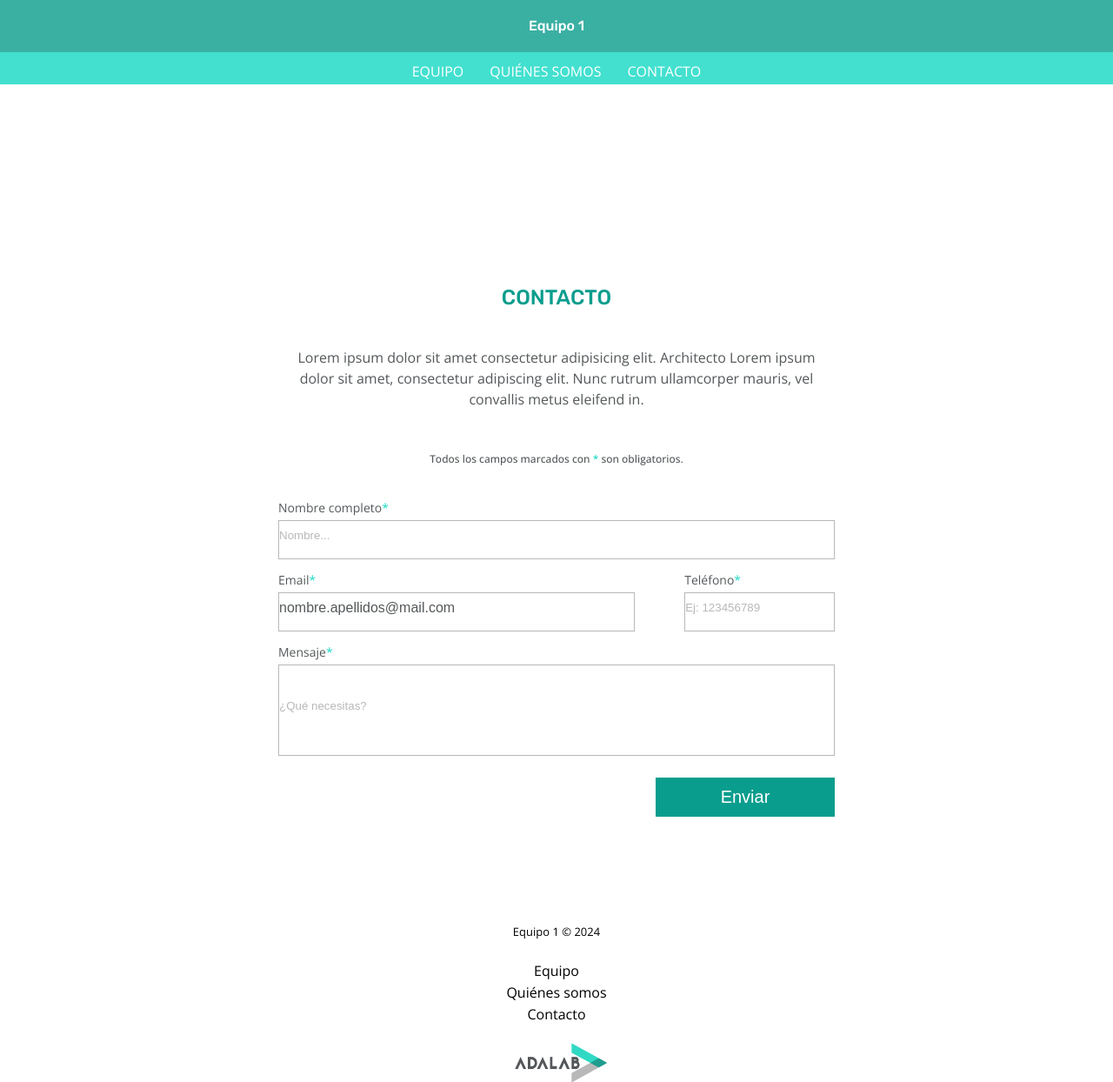
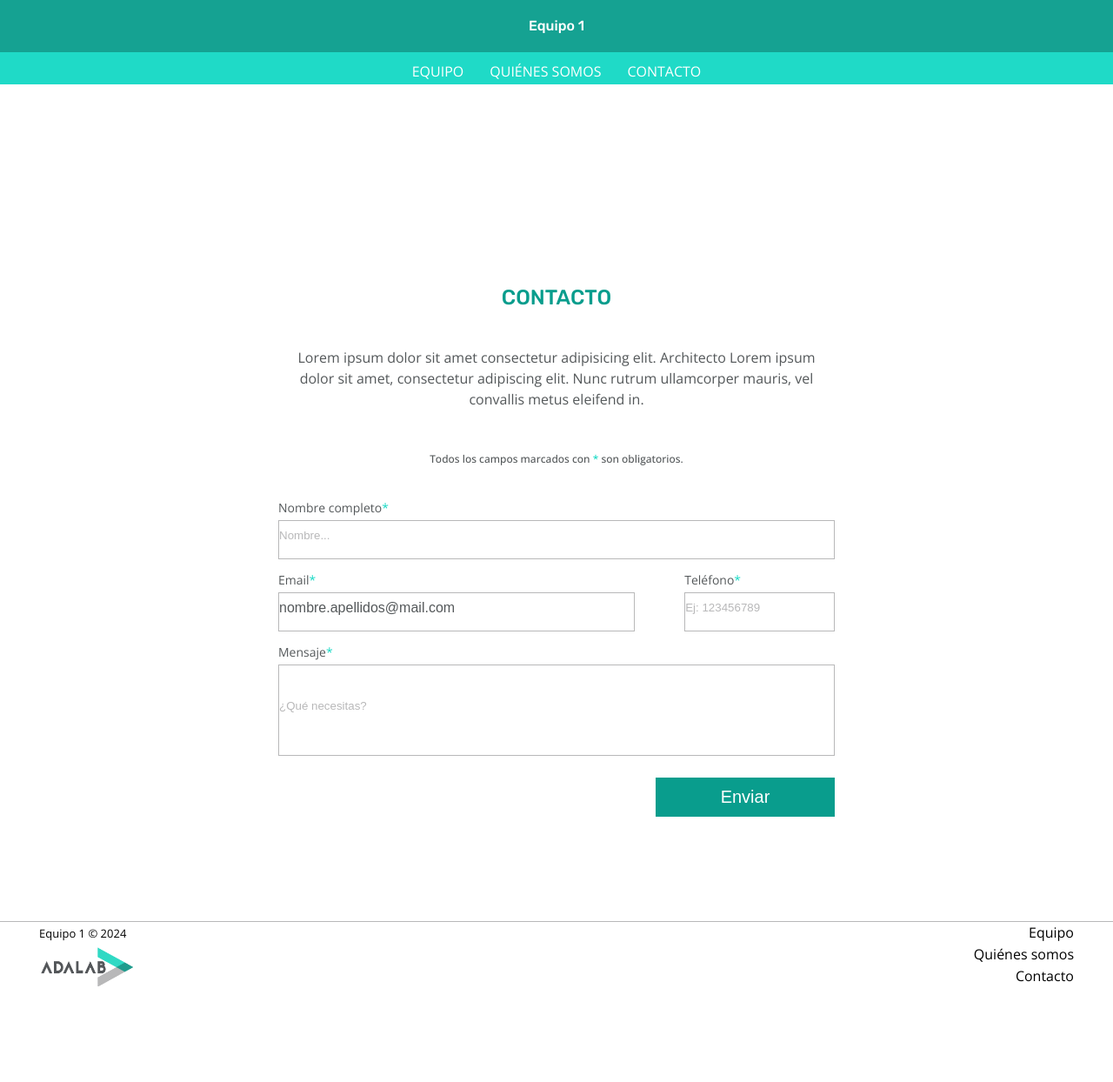
Before and after one commit to aruiz982/modulo-1-evaluacion-final-grupo, a website built with Vite: page src/contact.html in a window 1280 px wide. Shown: the whole page at 87% size. After the commit the page ends 1180 px from the top, so only its background shows below. Built offline with nearby package versions, Linux system fonts and the light colour scheme; files whose address does not match are found by name.

Commit message:
Footer tablet version done.

```diff
--- a/src/partials/footer.html
+++ b/src/partials/footer.html
@@ -1,10 +1,11 @@
 
 <div class="footer">
+
 <small class="footer_copy">Equipo 1 &copy; 2024</small>
 
 <nav class="footer_menu">
     <ul class="footer_menu_list">
-      <li><a class="footer_menu_link" href="./#">Equipo</a></li>
+      <li><a class="footer_menu_link" href="./#team">Equipo</a></li>
       <li><a class="footer_menu_link" href="./#about_us">Quiénes somos</a></li>
       <li><a class="footer_menu_link" href="./contact.html">Contacto</a></li>
     </ul>
--- a/src/partials/header.html
+++ b/src/partials/header.html
@@ -3,7 +3,7 @@
 
   <nav class="header_menu">
     <ul class="header_menu_list">
-      <li><a class="header_menu_link" href="./#">Equipo</a></li>
+      <li><a class="header_menu_link" href="./#team">Equipo</a></li>
       <li><a class="header_menu_link" href="./#about_us">Quiénes somos</a></li>
       <li><a class="header_menu_link" href="./contact.html">Contacto</a></li>
     </ul>
--- a/src/scss/layout/_footer.scss
+++ b/src/scss/layout/_footer.scss
@@ -7,6 +7,9 @@ line-height: 25px;
 color: black;
 gap: 20px;
 text-align: center;
+margin-bottom:45px;
+border-top: solid 1px #b8b8b9;
+
 
 }
 
@@ -27,6 +30,38 @@ text-align: center;
 }
 .footer_image{
 
-    width: 115.9px;
+  width: 115.9px;
   height: 45px;
+
 }
+
+@media (min-width:768px){
+
+    .footer{
+        display: grid;
+        grid-template-areas: "copy menu"
+                                "logo menu"
+
+    }
+    .footer_menu{
+        align-self:center ;
+        grid-area: menu;
+    }
+    .footer_copy{
+        grid-area: copy;
+
+        justify-self:left;
+        margin-left: 45px;;
+    }
+    .footer_menu_list{
+
+        text-align: right;
+
+        margin-right: 45px;
+    }
+    .footer_image{
+        grid-area: logo;
+        margin-top: -20px;
+        margin-left: 37px;
+    }
+}
--- a/src/scss/layout/_header.scss
+++ b/src/scss/layout/_header.scss
@@ -12,7 +12,7 @@
     font-weight: 500;
     width: 100%;
     background-color:#099d8d;
-    opacity: 0.8;
+    opacity: 0.95;
     color:white;
     line-height: 60px;
 
@@ -32,7 +32,7 @@
 
     background-color:#14d9c4 ;
     line-height: 30px;
-    opacity: 0.8;
+    opacity: 0.95;
 }
 .header_menu_link{
 
```
